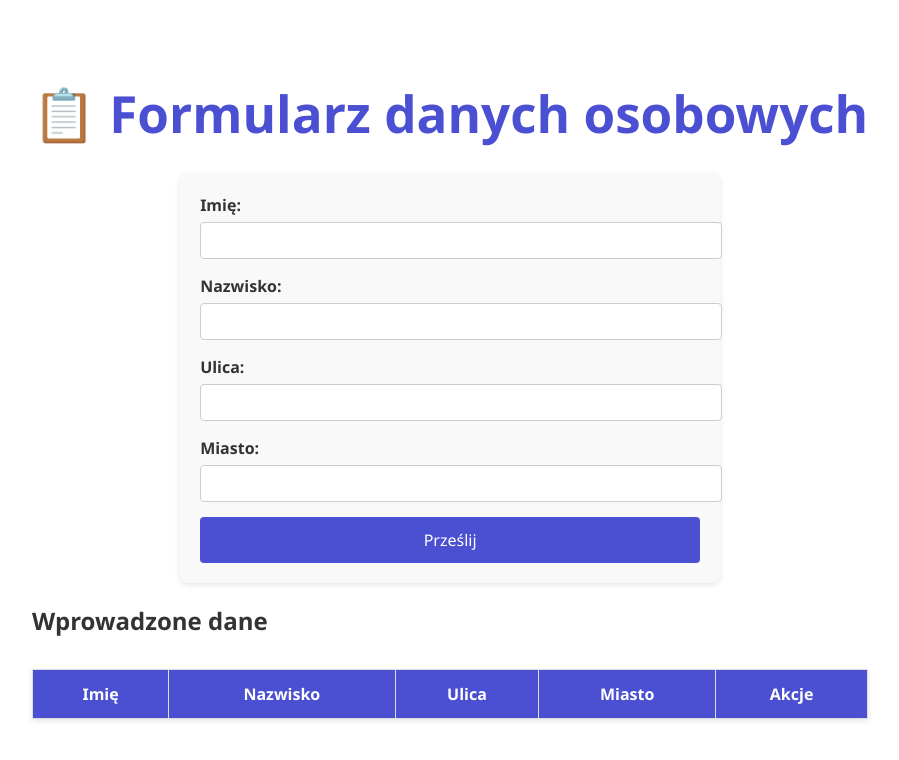
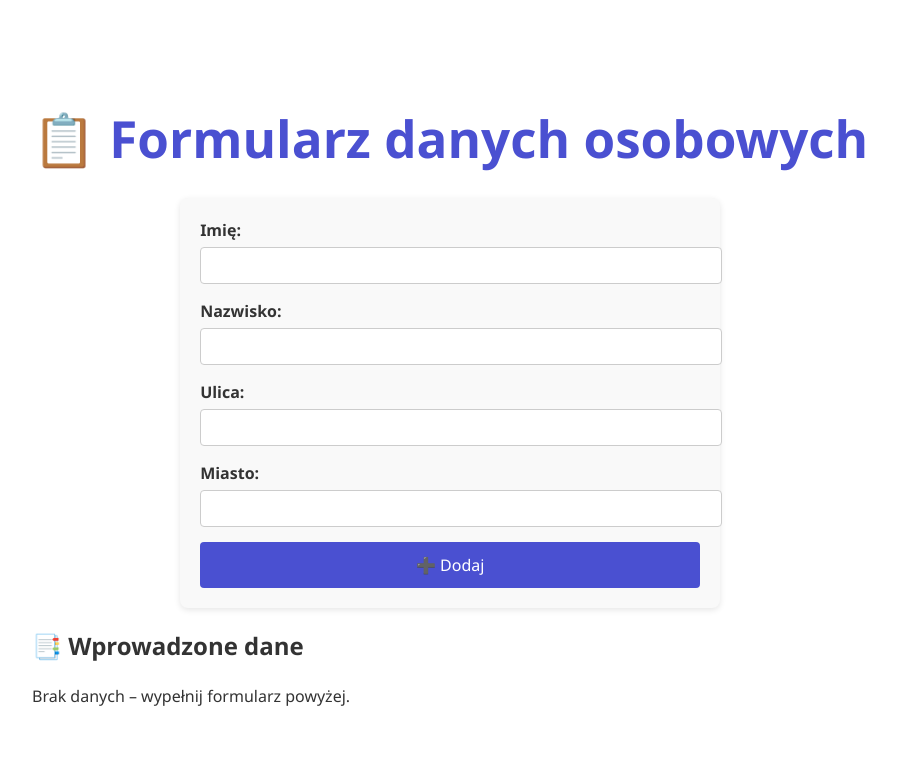
Before and after one commit to Tymekkkkk/vite-react, a React (Vite) app: page / in a window 1280 px wide. Shown: the top 760 px of the page, without its empty margins (0-899 px from the left). Built offline with nearby package versions, Linux system fonts and the light colour scheme.

Commit message:
Update App.tsx

```diff
--- a/src/App.tsx
+++ b/src/App.tsx
@@ -20,27 +20,29 @@ function App() {
 
   const handleChange = (e: ChangeEvent<HTMLInputElement>) => {
     const { name, value } = e.target;
-    setFormData({
-      ...formData,
+    setFormData((prev) => ({
+      ...prev,
       [name]: value,
-    });
+    }));
   };
 
   const handleSubmit = (e: FormEvent) => {
     e.preventDefault();
-    setSubmittedData([...submittedData, formData]);
+    setSubmittedData((prev) => [...prev, formData]);
     setFormData({ imie: "", nazwisko: "", ulica: "", miasto: "" });
   };
 
   const handleDelete = (index: number) => {
-    const newData = submittedData.filter((_, i) => i !== index);
-    setSubmittedData(newData);
+    setSubmittedData((prev) => prev.filter((_, i) => i !== index));
   };
 
   return (
     <div className="App">
+      <header>
         <h1>📋 Formularz danych osobowych</h1>
+      </header>
 
+      <section className="form-section">
         <form onSubmit={handleSubmit}>
           <div>
             <label>Imię:</label>
@@ -82,10 +84,15 @@ function App() {
               required
             />
           </div>
-        <button type="submit">Prześlij</button>
+          <button type="submit">➕ Dodaj</button>
         </form>
+      </section>
 
-      <h2>Wprowadzone dane</h2>
+      <section className="table-section">
+        <h2>📑 Wprowadzone dane</h2>
+        {submittedData.length === 0 ? (
+          <p>Brak danych – wypełnij formularz powyżej.</p>
+        ) : (
           <table>
             <thead>
               <tr>
@@ -104,12 +111,19 @@ function App() {
                   <td>{data.ulica}</td>
                   <td>{data.miasto}</td>
                   <td>
-                <button onClick={() => handleDelete(index)}>Usuń</button>
+                    <button
+                      className="delete-btn"
+                      onClick={() => handleDelete(index)}
+                    >
+                      ❌ Usuń
+                    </button>
                   </td>
                 </tr>
               ))}
             </tbody>
           </table>
+        )}
+      </section>
     </div>
   );
 }
```
Lines whose indentation alone changed are shown as unchanged.
